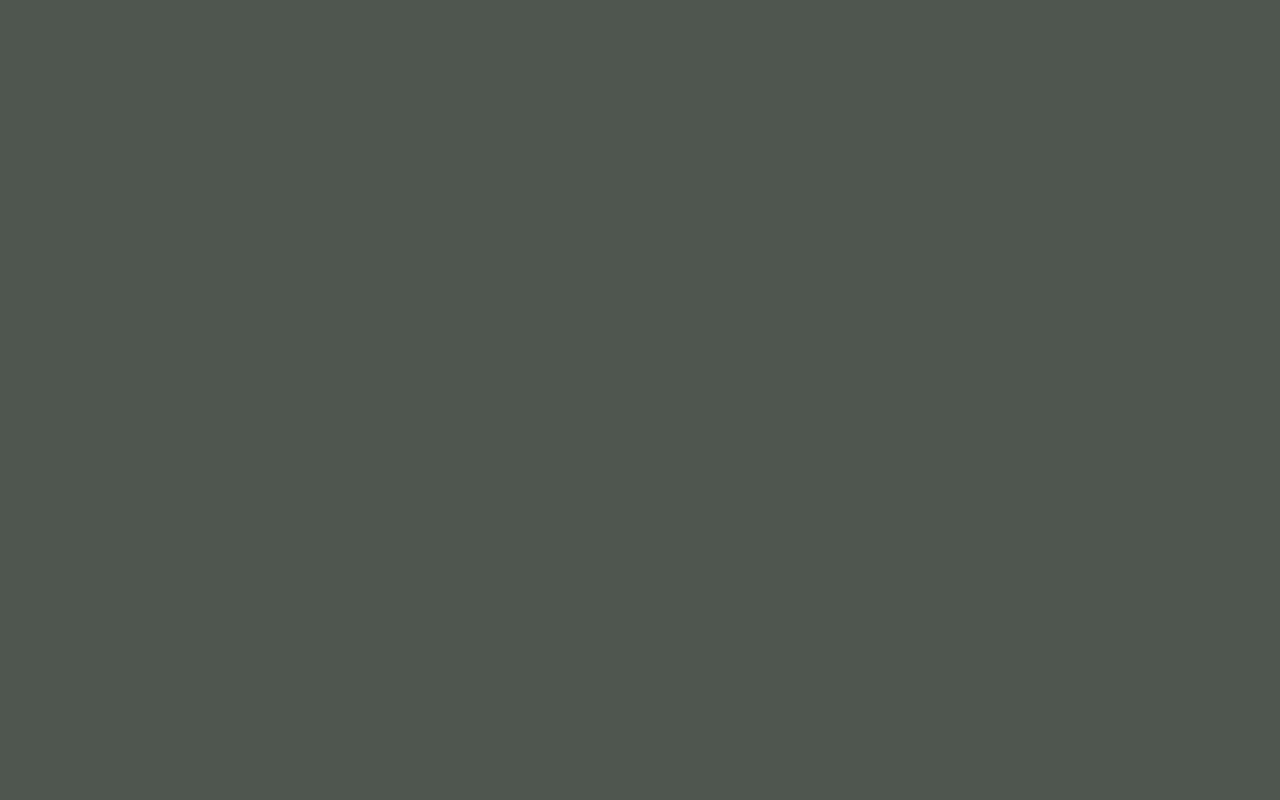
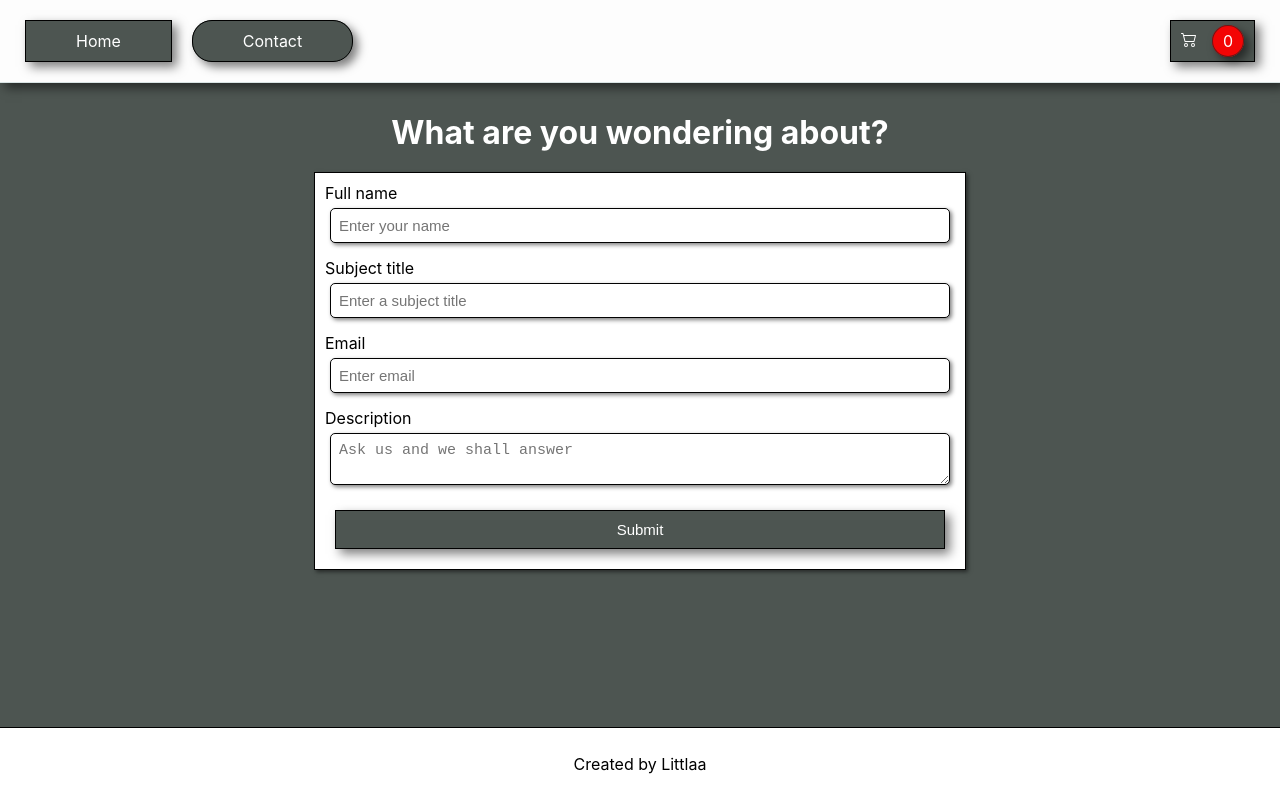
Before and after one commit to Littlaa/js-frameworks-react-ca, a React (Create React App) app: page /contact in a window 1280 px wide. Before the commit this address had no page. Built offline with nearby package versions, Linux system fonts and the light colour scheme; the HTML template or start-up script is replaced by a standard one.

Commit message:
Added contaktpage

```diff
--- a/src/App.js
+++ b/src/App.js
@@ -4,6 +4,7 @@ import Layout from "./components/Layout/layout";
 
 import HomePage from "./pages/HomePage";
 import ProductPage from "./pages/ProductPage";
+import ContactPage from "./pages/ContactPage/";
 
 export default function App() {
   return (
@@ -12,6 +13,7 @@ export default function App() {
         <Route path="/" element={<Layout />}>
           <Route index element={<HomePage />} />
           <Route path="product/:id" element={<ProductPage />} />
+          <Route path="contact" element={<ContactPage />} />
         </Route>
       </Routes>
     </div>
--- /dev/null
+++ b/src/pages/ContactPage/contact.module.css
@@ -0,0 +1,36 @@
+.title {
+    text-align: center;
+    margin: 20px auto;
+  }
+
+  .form {
+    width: 50%;
+    margin: 10px auto;
+    padding: 10px;
+    display: flex;
+    flex-direction: column;
+    background-color: #ffffff;
+    border: 1px solid rgb(0, 0, 0);
+    box-shadow: 2px 2px 4px rgba(0, 0, 0, 0.507);
+    color: #000;
+  }
+
+  .inputSize {
+    margin: 5px 5px 15px 5px;
+    padding: 8px;
+    border: 1px solid #020202;
+    border-radius: 5px;
+    box-shadow: 2px 2px 4px rgba(0, 0, 0, 0.507);
+    font-size: 15px;
+  }
+
+  .errorMessage {
+    text-align: center;
+    margin: 10px auto;
+    padding: 10px;
+    max-width: 380px;
+    background-color: rgba(227, 80, 80, 0.93);
+    border: 1px solid rgb(3, 3, 3);
+    box-shadow: 2px 2px 4px 0 rgba(105, 1, 1, 0.363);
+    border-radius: 8px;
+  }
--- /dev/null
+++ b/src/pages/ContactPage/index.jsx
@@ -0,0 +1,144 @@
+import { Helmet } from "react-helmet";
+import { useState } from "react";
+import Button from "../../components/Button";
+import styles from "./contact.module.css";
+
+export default function ContactPage() {
+  const [fullName, setFullName] = useState("");
+  const [subject, setSubject] = useState("");
+  const [email, setEmail] = useState("");
+  const [body, setBody] = useState("");
+  const [formErrors, setFormErrors] = useState({
+    fullName: "",
+    subject: "",
+    email: "",
+    body: "",
+  });
+
+  const handleInputChange = (event) => {
+    const value = event.target.value;
+    if (event.target.name === "full-name") {
+      setFullName(value);
+    }
+    if (event.target.name === "subject") {
+      setSubject(value);
+    }
+    if (event.target.name === "email") {
+      setEmail(value);
+    }
+    if (event.target.name === "body") {
+      setBody(value);
+    }
+  };
+
+  const handleFormSubmit = (event) => {
+    event.preventDefault();
+    const customerForm = { fullName, subject, email, body };
+
+    const formValidate = {
+      fullName:
+        fullName.length < 3
+          ? "Full name is required to be at least 3 characters"
+          : "",
+      subject:
+        subject.length < 3
+          ? "Subject title is required to be at least 3 characters"
+          : "",
+      email: !/^[^\s@]+@[^\s@]+\.[^\s@]+$/.test(email)
+        ? "Enter a valid email"
+        : "",
+      body:
+        body.length < 3
+          ? "Description is required to be at least 3 characters"
+          : "",
+    };
+
+    if (Object.values(formValidate).some((error) => error !== "")) {
+      setFormErrors(formValidate);
+    } else {
+      alert(
+        "Thank you for contacting us."
+      );
+
+      console.log(customerForm);
+      setFullName("");
+      setSubject("");
+      setEmail("");
+      setBody("");
+      setFormErrors({
+        fullName: "",
+        subject: "",
+        email: "",
+        body: "",
+      });
+    }
+  };
+
+  return (
+    <div>
+      <Helmet>
+        <title>Ecom Shop | Contact</title>
+      </Helmet>
+      <h1 className={styles.title}>What are you wondering about?</h1>
+      <form className={styles.form} onSubmit={handleFormSubmit}>
+        <label htmlFor="full-name">Full name</label>
+        <input
+          className={styles.inputSize}
+          id="full-name"
+          name="full-name"
+          value={fullName}
+          placeholder="Enter your name"
+          onChange={handleInputChange}
+        />
+
+        {formErrors.fullName && (
+          <div className={styles.errorMessage}>{formErrors.fullName}</div>
+        )}
+
+        <label htmlFor="subject">Subject title</label>
+        <input
+          className={styles.inputSize}
+          id="subject"
+          name="subject"
+          value={subject}
+          placeholder="Enter a subject title"
+          onChange={handleInputChange}
+        />
+
+        {formErrors.subject && (
+          <div className={styles.errorMessage}>{formErrors.subject}</div>
+        )}
+
+        <label htmlFor="email">Email</label>
+        <input
+          className={styles.inputSize}
+          id="email"
+          name="email"
+          value={email}
+          placeholder="Enter email"
+          onChange={handleInputChange}
+        />
+
+        {formErrors.email && (
+          <div className={styles.errorMessage}>{formErrors.email}</div>
+        )}
+
+        <label htmlFor="body">Description</label>
+        <textarea
+          className={styles.inputSize}
+          id="body"
+          name="body"
+          value={body}
+          placeholder="Ask us and we shall answer"
+          onChange={handleInputChange}
+        />
+
+        {formErrors.body && (
+          <div className={styles.errorMessage}>{formErrors.body}</div>
+        )}
+
+        <Button name={"Submit"} />
+      </form>
+    </div>
+  );
+}
```
